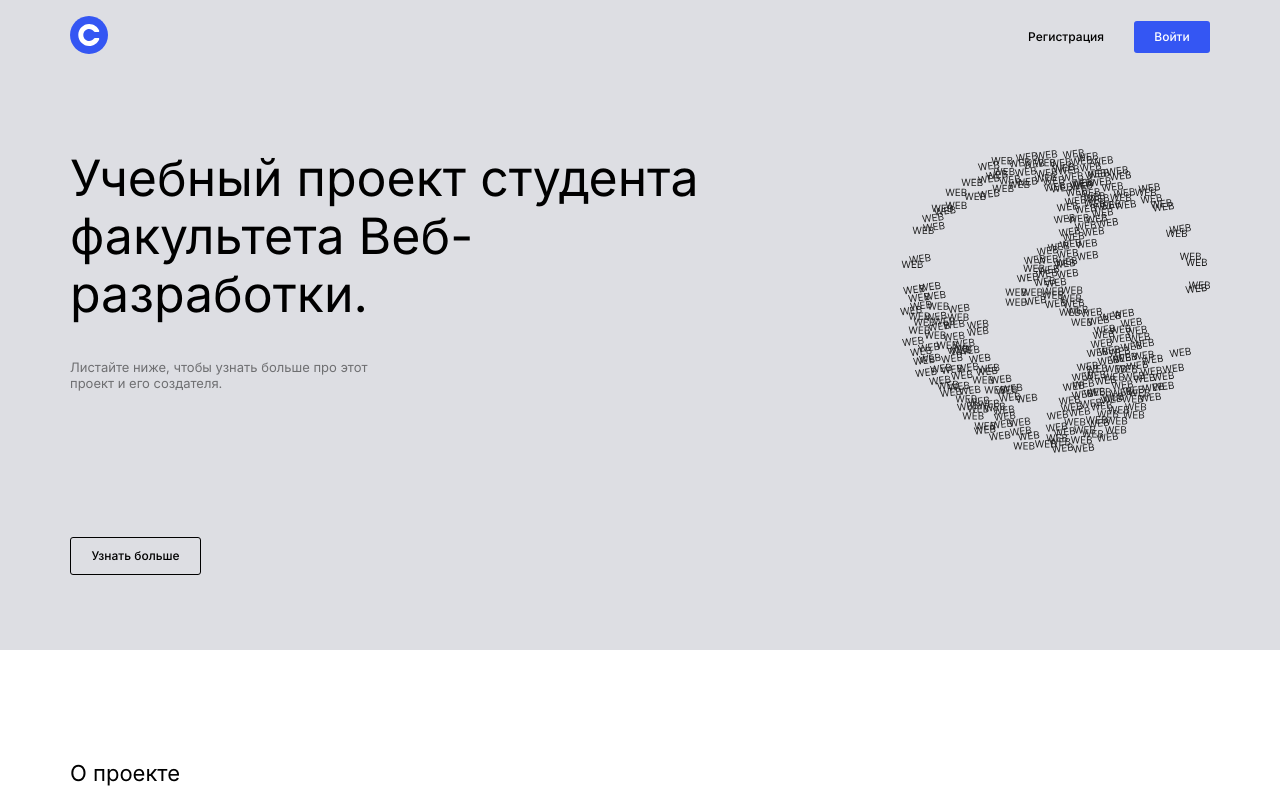
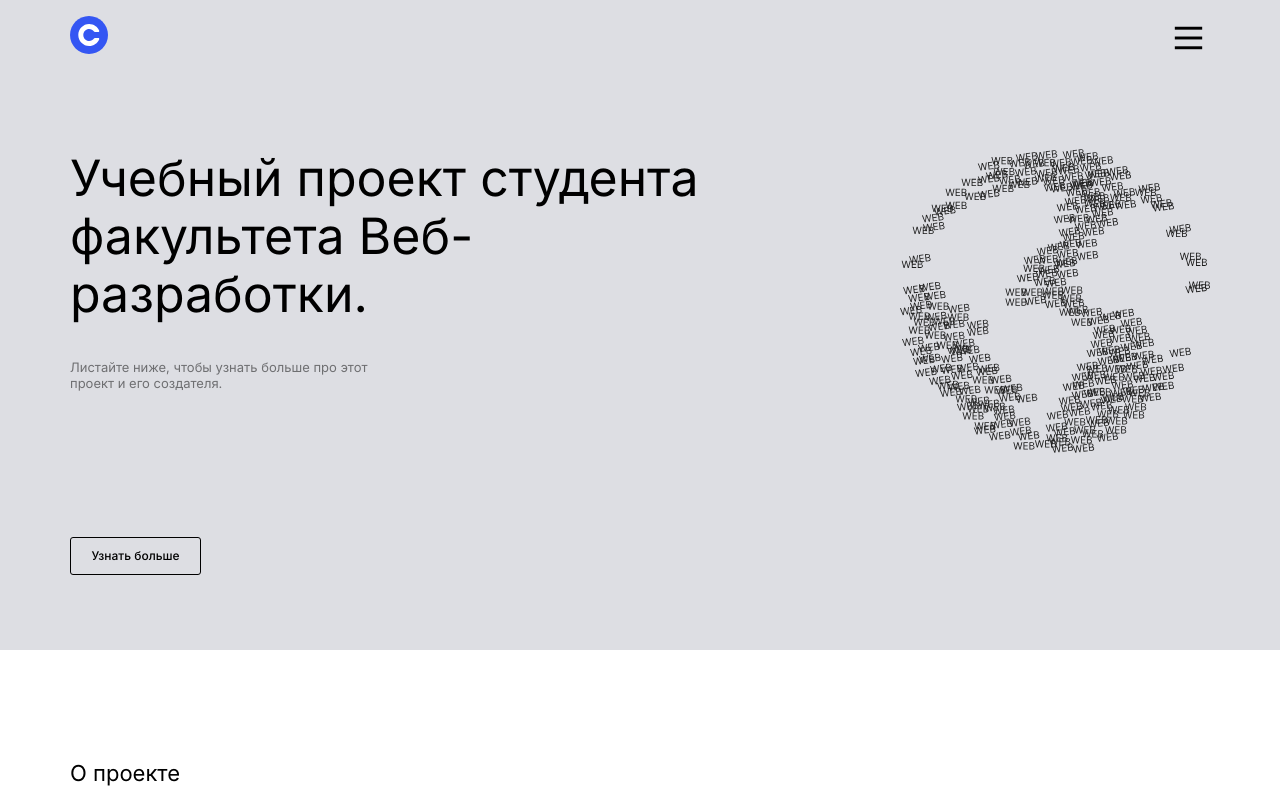
Before and after one commit to rem-ran/movies-explorer-frontend, a React (Create React App) app: page / in a window 1280 px wide. Shown: the top 800 px of the page. Built offline with nearby package versions, Linux system fonts and the light colour scheme.

Commit message:
create Navigation component and fix burger menu

```diff
--- a/src/components/App/App.js
+++ b/src/components/App/App.js
@@ -1,5 +1,6 @@
-// import { useEffect, useState } from 'react';
-import { Routes, Route } from 'react-router-dom';
+// импорты
+import { useEffect, useState } from 'react';
+import { Routes, Route, Navigate } from 'react-router-dom';
 
 // импорт компонент
 import Main from '../Main/Main';
@@ -10,25 +11,27 @@ import Login from '../Login/Login';
 import Register from '../Register/Register';
 import MenuPopup from '../MenuPopup/MenuPopup';
 
+// импорт констатнт
+import { bodyOverflow } from '../../utils/constants';
+
 // импорт стилей
 import './App.css';
-import { useState } from 'react';
 
+/////////////////////////////////////////////////////////////////////////
+
+// главный компонент приложения
 function App() {
-  // const navigate = useNavigate();
+  /////////////////////////////////////////////////////////////////////////
 
-  //переменная состояния страницы Main
-  const [isMainOpen, setIsMainOpen] = useState(false);
+  // переменная состояния страницы Main
+  const [isLoggenIn, setIsLoggenIn] = useState(true);
 
-  const handleOpenMain = () => {
-    setIsMainOpen(true);
-  };
-
-  //переменная состояния клика меню на мобильных разрешении
+  // переменная состояния клика меню на мобильных разрешении
   const [isMenuClicked, setIsMenuClicked] = useState(false);
 
-  let bodyOverflow = document.querySelector('body');
+  /////////////////////////////////////////////////////////////////////////
 
+  // метод блокировки прокрутки экрана при открытии меню
   const toggleBodyOverflow = () => {
     if (bodyOverflow.style.overflow !== 'hidden') {
       bodyOverflow.style.overflow = 'hidden';
@@ -37,18 +40,18 @@ function App() {
     }
   };
 
-  //метод обработки состояния клика меню на мобильном разрешении
+  // метод обработки состояния клика меню на мобильном разрешении
   const handleOpenMenu = () => {
     setIsMenuClicked((open) => !open);
     toggleBodyOverflow();
   };
 
-  //проверка метода обработки авторизации пользоваетля на странице
+  // проверка метода обработки авторизации пользоваетля на странице
   function handleUserSignIn({ password, email }) {
     console.log({ password, email });
   }
 
-  //проверка метода  обработки регистрации пользоваетля на странице
+  // проверка метода  обработки регистрации пользоваетля на странице
   function handleUserSignUp({ name, password, email }) {
     console.log({ name, password, email });
   }
@@ -57,60 +60,77 @@ function App() {
   return (
     <div className="page">
       <Routes>
+        {/* рут с информацией об авторе и проекте ///////////////////////////*/}
         <Route
           path="/"
           element={
             <Main
-              isMainOpen={isMainOpen}
-              handleOpenMain={handleOpenMain}
-              setIsMainOpen={setIsMainOpen}
+              isLoggenIn={isLoggenIn}
+              isMenuClicked={isMenuClicked}
+              handleOpenMenu={handleOpenMenu}
             ></Main>
           }
         ></Route>
+
+        {/* рут со всеми фильмами ///////////////////////////////////////////*/}
         <Route
           path="/movies"
           element={
+            isLoggenIn ? (
               <Movies
                 isMenuClicked={isMenuClicked}
                 handleOpenMenu={handleOpenMenu}
-              isMainOpen={isMainOpen}
-              handleOpenMain={handleOpenMain}
               ></Movies>
+            ) : (
+              <Navigate to="/signin" replace />
+            )
           }
         ></Route>
+
+        {/* рут с сохранёнными пользователем фильмами /////////////////////////*/}
         <Route
           path="/saved-movies"
           element={
+            isLoggenIn ? (
               <SavedMovies
                 isMenuClicked={isMenuClicked}
                 handleOpenMenu={handleOpenMenu}
-              isMainOpen={isMainOpen}
-              handleOpenMain={handleOpenMain}
               ></SavedMovies>
+            ) : (
+              <Navigate to="/signin" replace />
+            )
           }
         ></Route>
+
+        {/* рут редактирования профиля//////////////////////////////,//////////*/}
         <Route
           path="/profile"
           element={
+            isLoggenIn ? (
               <Profile
                 isMenuClicked={isMenuClicked}
                 handleOpenMenu={handleOpenMenu}
-              isMainOpen={isMainOpen}
-              handleOpenMain={handleOpenMain}
               ></Profile>
+            ) : (
+              <Navigate to="/signin" replace />
+            )
           }
         ></Route>
+
+        {/* рут авторизации //////////////////////////////,////////////////////*/}
         <Route
           path="/signin"
           element={<Login handleUserSignIn={handleUserSignIn}></Login>}
         ></Route>
+
+        {/* рут регистрации //////////////////////////////,////////////////////*/}
         <Route
           path="/signup"
           element={<Register handleUserSignUp={handleUserSignUp}></Register>}
         ></Route>
       </Routes>
 
-      {/* попа с меню ///////////////////////////////////////////////////*/}
+      {/* попа с меню при нажатии на бургер-меню ///////////////////////////////*/}
       <MenuPopup
         isMenuClicked={isMenuClicked}
         handleOpenMenu={handleOpenMenu}
--- a/src/components/Header/Header.css
+++ b/src/components/Header/Header.css
@@ -41,7 +41,7 @@
     cursor: pointer;
 }
 
-.header__link-container {
+/* .header__link-container {
     display: flex;
     align-items: center;
 }
@@ -50,8 +50,7 @@
     .header__link-container_type_hidden {
         display: none;
     }
-}
-
+} */
 
 .header__link {
     margin: 0;
@@ -106,7 +105,7 @@
 .header__button-mobile {
     display: none;
     background-image: url('../../images/burger-menu-icon.svg');
-    background-color: white;
+    background-color: rgba(255, 255, 255, 0);
     background-repeat: no-repeat;
     background-size: contain;
     padding: 0;
@@ -127,11 +126,20 @@
     opacity: 0.7;
 }
 
+.header__button-mobile_type_close {
+    background-image: url('../../images/menu-black-cross.svg');
+    width: 48px;
+    height: 48px;
+    z-index: 2;
+}
+
+
+.header__button-mobile_loggedin {
+    display: block;
+}
+
 @media screen and (max-width: 1023px) {
-    .header__button-mobile_type_close {
-        background-image: url('../../images/menu-black-cross.svg');
-        width: 48px;
-        height: 48px;
-        z-index: 2;
+    .header__button-mobile_invisible {
+        display: none;
     }
 }
--- a/src/components/Header/Header.js
+++ b/src/components/Header/Header.js
@@ -1,5 +1,5 @@
 // импорты
-import { Link, NavLink } from 'react-router-dom';
+import { Link } from 'react-router-dom';
 import headerLogo from '../../images/c-logo.svg';
 
 //импорт стилей
@@ -10,12 +10,15 @@ const Header = ({
   coloredHeaderStyle,
   isMenuClicked,
   handleOpenMenu,
-  isOpenMain,
-  headerLinkList,
+  links,
+  mainPageClasses,
 }) => {
+  // начало JSX ////////////////////////////////////////////////////////////
   return (
+    // coloredHeaderStyle меняет цвет хедера в зависимости где он вызван
     <header className={`header ${coloredHeaderStyle}`}>
       <div className="header__container">
+        {/* при нажатии на лого переходим на основную страницу */}
         <Link to="/">
           <img
             className="header__logo"
@@ -23,25 +26,17 @@ const Header = ({
             alt="логотип в виде буквы C"
           />
         </Link>
-        {!isOpenMain && (
-          <button
-            className={`header__button-mobile ${
-              isMenuClicked ? 'header__button-mobile_type_close' : ''
-            }`}
-            onClick={handleOpenMenu}
-          ></button>
-        )}
-        <div
-          className={`header__link-container ${
-            isOpenMain ? '' : 'header__link-container_type_hidden'
-          }`}
-        >
-          {headerLinkList.map((movie, index) => (
-            <NavLink key={index} to={movie.route} className={movie.styles}>
-              {movie.text}
-            </NavLink>
-          ))}
-        </div>
+        <button
+          className={`header__button-mobile ${
+            // при нажатии на кропку меняем её изображение на крестик
+            isMenuClicked && 'header__button-mobile_type_close'
+            // дополнительные классы кнопки для основной страницы
+          } ${mainPageClasses}`}
+          onClick={handleOpenMenu}
+        ></button>
+
+        {/* для каждой страницы, где вызван хедер, линки нужно вставлять отдельно */}
+        {links}
       </div>
     </header>
   );
--- a/src/components/Main/Main.js
+++ b/src/components/Main/Main.js
@@ -1,4 +1,5 @@
 //импорты
+import { NavLink } from 'react-router-dom';
 
 // импорт компонент
 import Header from '../Header/Header';
@@ -10,36 +11,52 @@ import Portfolio from './Portfolio/Portfolio';
 import Footer from '../Footer/Footer';
 
 // импорт констант
-import { coloredHeaderStyle, headerMainLinks } from '../../utils/constants';
+import { coloredHeaderStyle, mainHeaderLinks } from '../../utils/constants';
 
 // импорт стилей
 import './Main.css';
-import { useEffect } from 'react';
 
 // компонет страницы с информацией о проекте и стенденте //////////////////////////
-const Main = ({ isMainOpen, setIsMainOpen }) => {
-  const handleOpenMain = () => {
-    setIsMainOpen(true);
-  };
-
-  useEffect(() => {
-    handleOpenMain();
-    console.log(isMainOpen);
-  });
+const Main = ({ isLoggenIn, isMenuClicked, handleOpenMenu }) => {
   return (
-    <>
+    // начало JSX ////////////////////////////////////////////////////////////////
+    <div className="about">
       <Header
-        headerLinkList={headerMainLinks}
-        isMainOpen={isMainOpen}
+        isMenuClicked={isMenuClicked}
+        isLoggenIn={isLoggenIn}
+        handleOpenMenu={handleOpenMenu}
         coloredHeaderStyle={coloredHeaderStyle}
+        // меняем стили для кнопки хедера на в зависимсоти от состояния авторизации
+        mainPageClasses={
+          !isLoggenIn
+            ? 'header__button-mobile_invisible'
+            : 'header__button-mobile_loggedin'
+        }
+        links={
+          <div
+            className={`about__link-container ${
+              // убираем линки, если мы авторизированы
+              isLoggenIn && 'about__link-container_type_hidden'
+            }`}
+          >
+            {/* рендерим заранее подготовленные линки из константы */}
+            {mainHeaderLinks.map((movie, index) => (
+              <NavLink key={index} to={movie.route} className={movie.styles}>
+                {movie.text}
+              </NavLink>
+            ))}
+          </div>
+        }
       ></Header>
-      <Promo></Promo>
-      <AboutProject></AboutProject>
-      <Techs></Techs>
-      <AboutMe></AboutMe>
-      <Portfolio></Portfolio>
+      <main>
+        <Promo></Promo>
+        <AboutProject></AboutProject>
+        <Techs></Techs>
+        <AboutMe></AboutMe>
+        <Portfolio></Portfolio>
+      </main>
       <Footer></Footer>
-    </>
+    </div>
   );
 };
 
--- a/src/utils/constants.js
+++ b/src/utils/constants.js
@@ -1,5 +1,7 @@
 // стиль необходимый для смены цвета хедеру
 export const coloredHeaderStyle = 'header_type_colored';
+
+export let bodyOverflow = document.querySelector('body');
 
 /////////////////////////////////////////////////////////////////////////
 
@@ -8,7 +10,7 @@ const mainLink = 'header__link';
 const mainLastLink = 'header__link_type_login';
 
 // список необходимых ссылок для хедера на главной странице
-export const headerMainLinks = [
+export const mainHeaderLinks = [
   { route: '/signup', text: 'Регистрация', styles: mainLink },
   {
     route: '/signin',
@@ -24,7 +26,7 @@ const moviesLink = 'movies__link';
 const moviesLastLink = 'movies__link_type_account';
 
 // список необходимых ссылок для хедера на страницах с фильмами
-export const headerMoviesLinks = [
+export const moviesHeaderLinks = [
   { route: '/movies', text: 'Фильмы', styles: moviesLink },
   { route: '/saved-movies', text: 'Сохранённые фильмы', styles: moviesLink },
   {
```
Also changed, not shown: src/components/Main/Main.css (+8 -0 lines), src/components/Movies/Movies.js (+3 -9 lines), src/components/Navigation/Navigation.css (+10 -0 lines), src/components/Navigation/Navigation.js (+18 -1 lines), src/components/Profile/Profile.js (+4 -6 lines), src/components/SavedMovies/SavedMovies.js (+3 -5 lines). Lines whose indentation alone changed are shown as unchanged.
